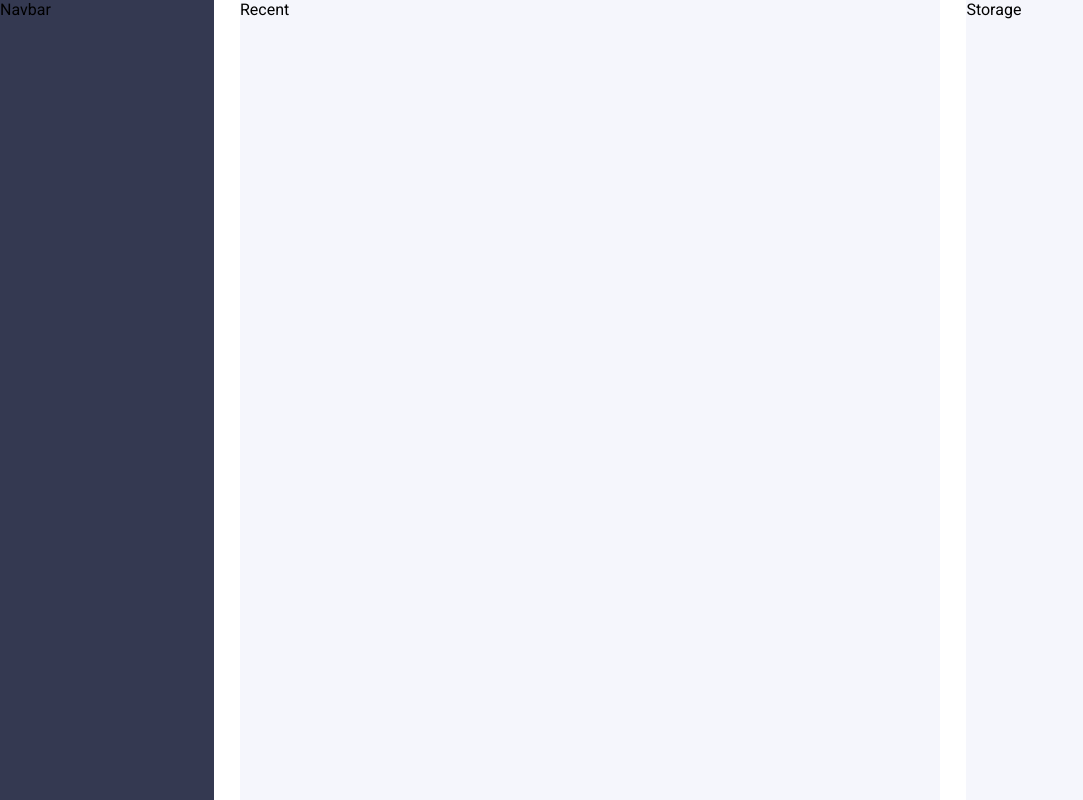
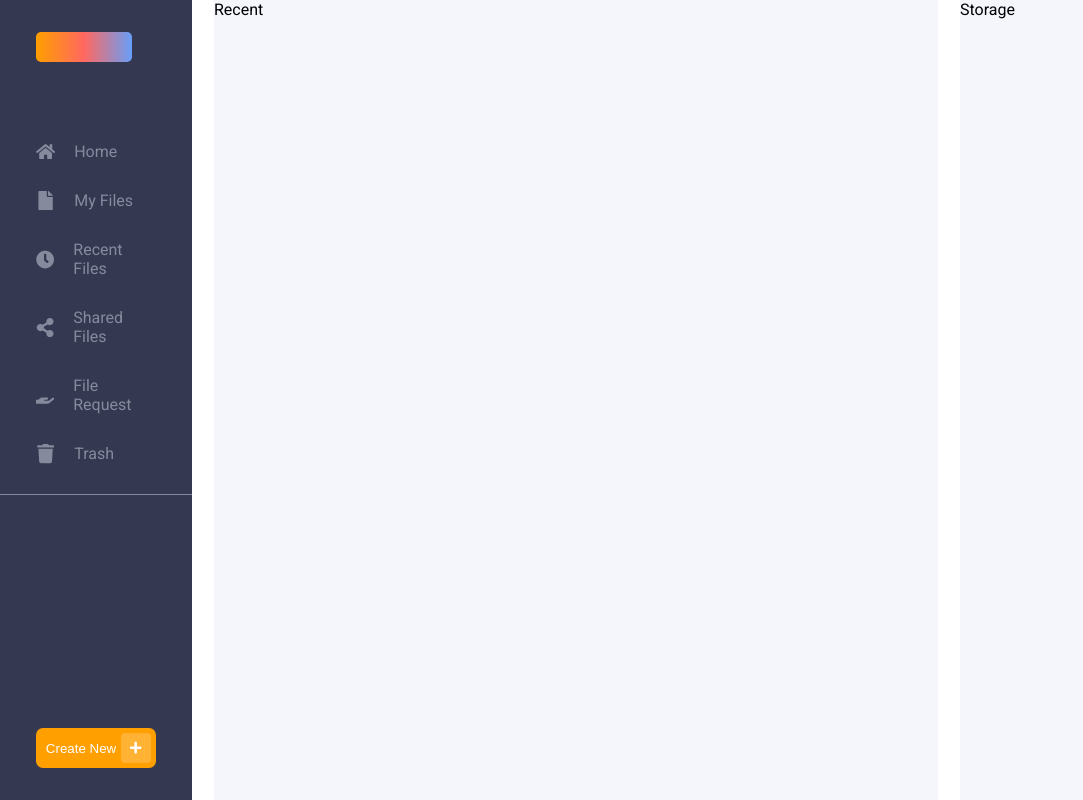
Before and after one commit to CalderonCG/CSS-Nerdery-Challenge, a React (Vite) app: page / in a window 1280 px wide. Shown: the whole page, without its empty margins (0-1083 px from the left). Built offline with nearby package versions, Linux system fonts and the light colour scheme.

Commit message:
:feat: add navbar layout

```diff
--- a/src/App.scss
+++ b/src/App.scss
@@ -2,5 +2,5 @@
   width: 100%;
   height: 100%;
   display: flex;
-  justify-content: space-between;
+  gap: 22px;
 }
--- a/src/components/Navbar/Navbar.scss
+++ b/src/components/Navbar/Navbar.scss
@@ -1,7 +1,73 @@
-@use '../../styles/global' as * ;
+@use "../../styles/global" as *;
 
-.navbar{
-    width: 16.7%;
-    height: 100%;
-    background-color: var(--sidebar);
+.navbar {
+  width: clamp(172px, 15%, 300px);
+  height: 100%;
+  background-color: var(--sidebar);
+  padding: 32px 36px;
+  display: flex;
+  flex-direction: column;
+  gap: 5rem;
+
+  &_nameplate {
+    flex: 0 0 auto;
+    width: clamp(74px, 80%, 100px);
+    height: clamp(21px, 8%, 30px);
+    background-color: aqua;
+    border-radius: 5px;
+    background: linear-gradient(90deg, #ff9f00, #ff6860, #689ef8);
+  }
+
+  &_navigation {
+    flex: 1 1 auto;
+    display: grid;
+    grid-auto-rows: min-content;
+    gap: 30px;
+    align-content: start;
+
+    &_option {
+      display: flex;
+      align-items: center;
+      color: var(--secondary_font);
+      gap: 19px;
+    }
+
+    &_icon {
+      font-size: 1.2rem;
+    }
+  }
+
+  &_button {
+    flex: 0 0 auto;
+    width: 100%;
+    border: none;
+    color: white;
+    border-radius: 7px;
+    background-color: var(--primary);
+    height: clamp(30px, 10%, 40px);
+    display: flex;
+    align-items: center;
+    padding: 5px;
+
+    &_text{
+        flex: 1 1 auto;
+    }
+    &_span {
+      height: 100%;
+      aspect-ratio: 1/1;
+      display: flex;
+      align-items: center;
+      justify-content: center;
+      background-color: #ffb233;
+      border-radius: 4px;
+    }
+  }
 }
+
+.divider {
+  width: calc(100% + 72px);
+  margin-left: -36px;
+  margin-right: -36px;
+  border: none;
+  border-top: 1px solid var(--secondary_font);
+}
--- a/src/components/Navbar/Navbar.tsx
+++ b/src/components/Navbar/Navbar.tsx
@@ -1,9 +1,54 @@
-import './Navbar.scss'
+import "./Navbar.scss";
+import {
+  FaClock,
+  FaFile,
+  FaHandHolding,
+  FaHome,
+  FaPlus,
+  FaShareAlt,
+  FaTrash,
+} from "react-icons/fa";
 
 function Navbar() {
   return (
-    <div className="navbar">Navbar</div>
-  )
+    <div className="navbar">
+      <span className="navbar_nameplate" />
+      <div className="navbar_navigation">
+        <span className="navbar_navigation_option">
+          <FaHome className="navbar_navigation_icon" />
+          <p>Home</p>
+        </span>
+        <span className="navbar_navigation_option">
+          <FaFile className="navbar_navigation_icon" />
+          <p>My Files</p>
+        </span>
+        <span className="navbar_navigation_option">
+          <FaClock className="navbar_navigation_icon" />
+          <p>Recent Files</p>
+        </span>
+        <span className="navbar_navigation_option">
+          <FaShareAlt className="navbar_navigation_icon" />
+          <p>Shared Files</p>
+        </span>
+        <span className="navbar_navigation_option">
+          <FaHandHolding className="navbar_navigation_icon" />
+          <p>File Request</p>
+        </span>
+        <span className="navbar_navigation_option">
+          <FaTrash className="navbar_navigation_icon" />
+          <p>Trash</p>
+        </span>
+        <hr className="divider" />
+      </div>
+
+      <button className="navbar_button">
+        <p className="navbar_button_text">Create New</p>
+        <span className="navbar_button_span">
+          <FaPlus className="navbar_button_icon" />
+        </span>
+      </button>
+    </div>
+  );
 }
 
-export default Navbar
+export default Navbar;
--- a/src/components/Recent/Recent.scss
+++ b/src/components/Recent/Recent.scss
@@ -1,7 +1,7 @@
 @use '../../styles/global' as * ;
 
 .recent{
-    width: 54.7%;
+    flex: 1 1 auto;
     height: 100%;
     background-color: var(--section);
 }
--- a/src/components/Storage/Storage.scss
+++ b/src/components/Storage/Storage.scss
@@ -1,7 +1,7 @@
 @use '../../styles/global' as * ;
 
 .storage{
-    width: 24.5%;
+    width: clamp(252px, 25%, 375px);
     height: 100%;
     background-color: var(--section);
 }
```
